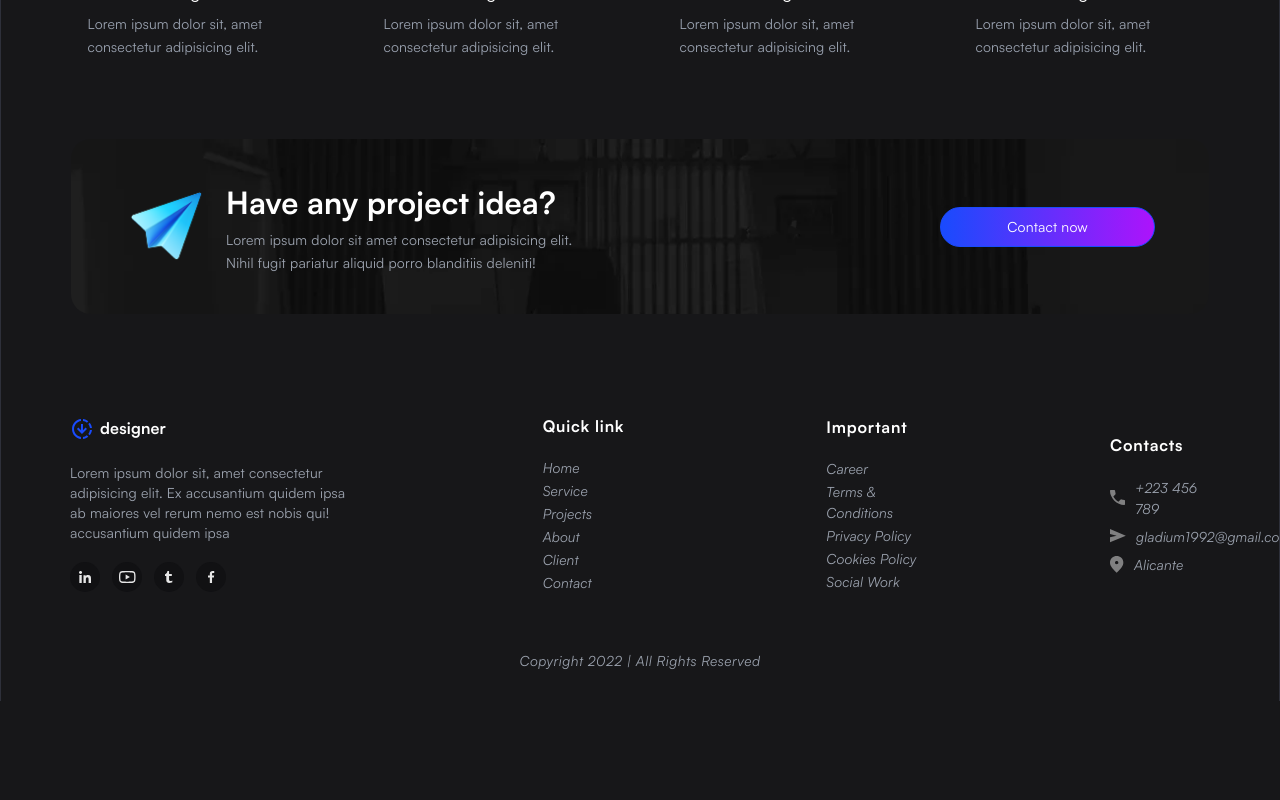
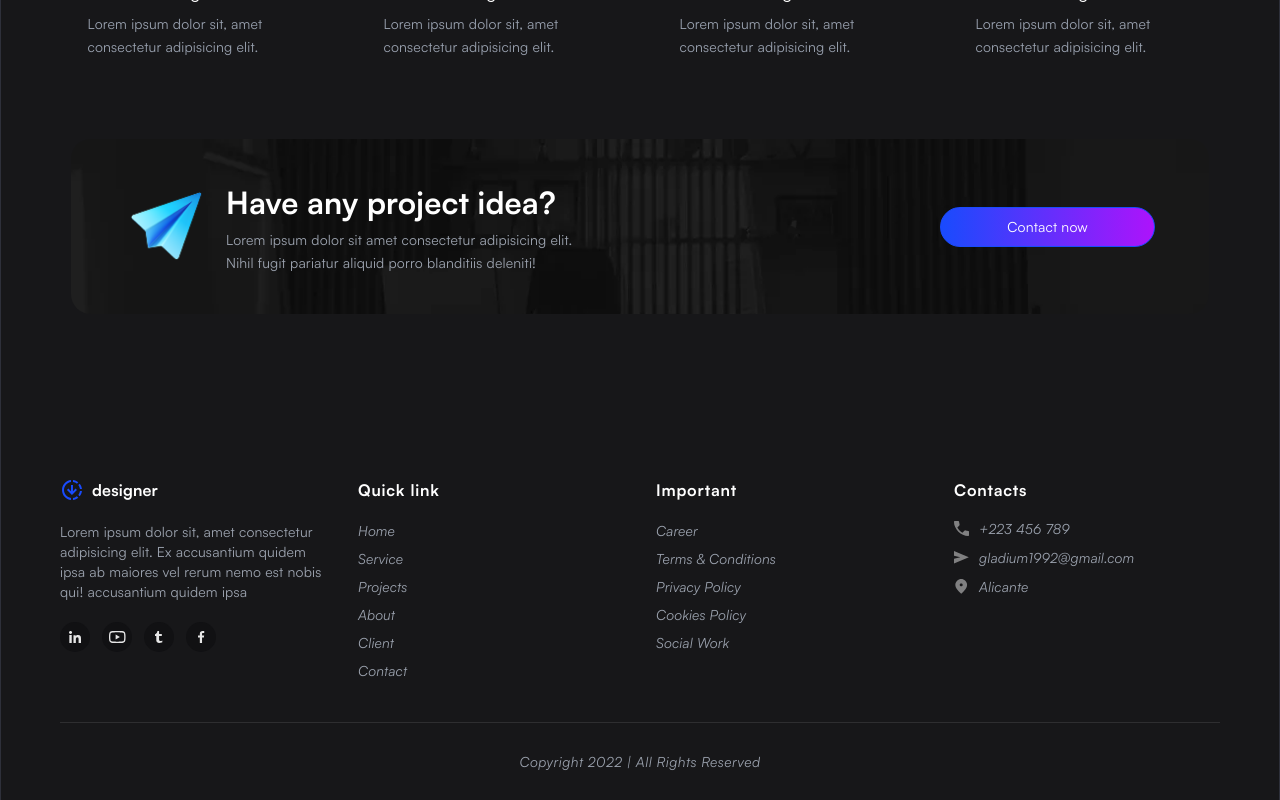
Before and after one commit to BobMar1ey/Project-list, a React (Vite) app: page / in a window 1280 px wide. Shown: the part 5244-6044 px from the top of the page. Before the commit the page ends 5945 px from the top, so only its background shows below. Built offline with nearby package versions, Linux system fonts and the light colour scheme.

Commit message:
Make the Footer responsive with a wrapping grid layout.
Co-authored-by: Cursor <cursoragent@cursor.com>

```diff
--- a/src/components/Footer/Footer.css
+++ /dev/null
@@ -1,8 +0,0 @@
-.footer__logo::before{
-    content: url(../../images//Footer/logo.svg);
-    position: absolute;
-    width: 24px;
-    height: 24px;
-    left: 0px;
-    top: 1px;
-}
--- a/src/components/Footer/Footer.jsx
+++ b/src/components/Footer/Footer.jsx
@@ -1,3 +1,4 @@
+import logo from "../../images/Footer/logo.svg";
 import instagram from "../../images/Footer/in.svg";
 import facebook from "../../images/Footer/f.svg";
 import youtube from "../../images/Footer/y.svg";
@@ -5,119 +6,147 @@ import twitter from "../../images/Footer/t.svg";
 import call from "../../images/Footer/call.svg";
 import send from "../../images/Footer/send.svg";
 import location from "../../images/Footer/location.svg";
-import "./Footer.css";
+
+const QUICK_LINKS = [
+  { href: "#home", label: "Home" },
+  { href: "#services", label: "Service" },
+  { href: "#portfolios", label: "Projects" },
+  { href: "#about", label: "About" },
+  { href: "#client", label: "Client" },
+  { href: "#contact", label: "Contact" },
+];
+
+const IMPORTANT_LINKS = [
+  { href: "#", label: "Career" },
+  { href: "#", label: "Terms & Conditions" },
+  { href: "#", label: "Privacy Policy" },
+  { href: "#", label: "Cookies Policy" },
+  { href: "#", label: "Social Work" },
+];
+
+const SOCIALS = [
+  { href: "https://instagram.com", src: instagram, label: "Instagram" },
+  { href: "https://youtube.com", src: youtube, label: "YouTube" },
+  { href: "https://x.com", src: twitter, label: "X" },
+  { href: "https://facebook.com", src: facebook, label: "Facebook" },
+];
 
 export default function Footer() {
   return (
-    <footer id="contact" className="footer flex w-full scroll-mt-[108px] justify-center">
-      <div className="container w-full max-w-[1180px] px-[20px]">
-        <div className="flex items-center justify-between  mb-[27px] flex-wrap flex-col md:flex-row gap-[20px] ">
-          <div className="max-w-[289px] text-start">
-            <h2 className=" pl-[30px] text-white text-[16px] font-bold footer__logo relative mb-[23px] inline-block">
+    <footer
+      id="contact"
+      className="flex w-full scroll-mt-[108px] justify-center px-5 pt-12 sm:px-8 md:pt-16"
+    >
+      <div className="w-full max-w-[1160px]">
+        <div className="grid grid-cols-1 gap-10 text-start sm:grid-cols-2 lg:grid-cols-4 lg:gap-8">
+          <div className="lg:max-w-[289px]">
+            <a
+              href="#home"
+              className="mb-5 inline-flex items-center gap-2 text-[16px] font-bold text-white"
+            >
+              <img src={logo} alt="" className="h-6 w-6" />
               designer
-            </h2>
-            <p className="text-[14px] mb-[19px] leading-[20px]">
+            </a>
+            <p className="mb-5 max-w-[320px] text-[14px] leading-5">
               Lorem ipsum dolor sit, amet consectetur adipisicing elit. Ex
               accusantium quidem ipsa ab maiores vel rerum nemo est nobis qui!
               accusantium quidem ipsa
             </p>
-            <div className="flex gap-[12px]">
-              <a
-                className="bg-[#111113] w-[30px] h-[30px] flex items-center justify-center rounded-[50%]"
-                href=""
-              >
-                <img className="h-[12px]" src={instagram} alt="" />
-              </a>
-              <a
-                className="bg-[#111113] w-[30px] h-[30px] flex items-center justify-center rounded-[50%]"
-                href=""
-              >
-                <img className="" src={youtube} alt="" />
-              </a>
-              <a
-                className="bg-[#111113] w-[30px] h-[30px] flex items-center justify-center rounded-[50%]"
-                href=""
-              >
-                <img className="" src={twitter} alt="" />
-              </a>
-              <a
-                className="bg-[#111113] w-[30px] h-[30px] flex items-center justify-center rounded-[50%]"
-                href=""
-              >
-                <img className="" src={facebook} alt="" />
-              </a>
+            <div className="flex gap-3">
+              {SOCIALS.map((social) => (
+                <a
+                  key={social.label}
+                  className="flex h-[30px] w-[30px] items-center justify-center rounded-full bg-[#111113] transition-colors duration-300 hover:bg-white/10"
+                  href={social.href}
+                  target="_blank"
+                  rel="noopener noreferrer"
+                  aria-label={social.label}
+                >
+                  <img src={social.src} alt="" />
+                </a>
+              ))}
             </div>
           </div>
-          <div className="flex flex-col gap-[5px] text-start max-w-[250px] w-full md:w-[100px]">
-            <span className="mb-[14px] font-bold text-[16px] tracking-wider text-white">
+
+          <nav aria-label="Quick links">
+            <h3 className="mb-4 text-[16px] font-bold tracking-wider text-white">
               Quick link
-            </span>
-            <ul className="flex flex-col text-start gap-[2px]">
-              <li className="hover:text-white duration-500 ease-in-out text-[14px] italic">
-                <a href="">Home</a>
+            </h3>
+            <ul className="flex flex-col gap-1">
+              {QUICK_LINKS.map((link) => (
+                <li key={link.href}>
+                  <a
+                    className="text-[14px] italic transition-colors duration-300 hover:text-white"
+                    href={link.href}
+                  >
+                    {link.label}
+                  </a>
+                </li>
+              ))}
+            </ul>
+          </nav>
+
+          <nav aria-label="Important links">
+            <h3 className="mb-4 text-[16px] font-bold tracking-wider text-white">
+              Important
+            </h3>
+            <ul className="flex flex-col gap-1">
+              {IMPORTANT_LINKS.map((link) => (
+                <li key={link.label}>
+                  <a
+                    className="text-[14px] italic transition-colors duration-300 hover:text-white"
+                    href={link.href}
+                  >
+                    {link.label}
+                  </a>
+                </li>
+              ))}
+            </ul>
+          </nav>
+
+          <div>
+            <h3 className="mb-4 text-[16px] font-bold tracking-wider text-white">
+              Contacts
+            </h3>
+            <ul className="flex flex-col gap-2">
+              <li>
+                <a
+                  className="flex items-center gap-2.5 text-[14px] italic transition-colors duration-300 hover:text-white"
+                  href="tel:+223456789"
+                >
+                  <img src={call} alt="" className="h-[15px] w-[15px] shrink-0" />
+                  +223 456 789
+                </a>
               </li>
-              <li className="hover:text-white duration-500 ease-in-out text-[14px] italic">
-                <a href="">Service</a>
+              <li>
+                <a
+                  className="flex min-w-0 items-center gap-2.5 text-[14px] italic transition-colors duration-300 hover:text-white"
+                  href="mailto:gladium1992@gmail.com"
+                >
+                  <img src={send} alt="" className="h-[15px] w-[15px] shrink-0" />
+                  <span className="break-all">gladium1992@gmail.com</span>
+                </a>
               </li>
-              <li className="hover:text-white duration-500 ease-in-out text-[14px] italic">
-                <a href="">Projects</a>
-              </li>
-              <li className="hover:text-white duration-500 ease-in-out text-[14px] italic">
-                <a href="">About</a>
-              </li>
-              <li className="hover:text-white duration-500 ease-in-out text-[14px] italic">
-                <a href="">Client</a>
-              </li>
-              <li className="hover:text-white duration-500 ease-in-out text-[14px] italic">
-                <a href="">Contact</a>
-              </li>
-            </ul>
-          </div>
-          <div className="flex flex-col text-start gap-[5px] max-w-[250px] w-full md:w-[100px]">
-            <span className="mb-[14px] font-bold text-[16px] tracking-wider text-white">
-              Important
-            </span>
-            <ul className="flex flex-col gap-[2px]">
-              <li className="hover:text-white duration-500 ease-in-out text-[14px] italic">
-                <a href="">Career</a>
-              </li>
-              <li className="hover:text-white duration-500 ease-in-out text-[14px] italic">
-                <a href="">Terms & Conditions</a>
-              </li>
-              <li className="hover:text-white duration-500 ease-in-out text-[14px] italic">
-                <a href="">Privacy Policy</a>
-              </li>
-              <li className="hover:text-white duration-500 ease-in-out text-[14px] italic">
-                <a href="">Cookies Policy</a>
-              </li>
-              <li className="hover:text-white duration-500 ease-in-out text-[14px] italic">
-                <a href="">Social Work</a>
-              </li>
-            </ul>
-          </div>
-          <div className="text-start max-w-[250px] w-full md:w-[100px]" >
-            <span className="inline-block mb-[20px] font-bold text-[16px] tracking-wider  text-white">
-              Contacts
-            </span>
-            <ul className="flex flex-col  gap-[7px]">
-              <li className="flex items-center gap-[10px]">
-                <img src={call} alt="" />
-                <span className="text-[14px] italic">+223 456 789</span>
-              </li>
-              <li className="flex items-center gap-[10px]">
-                <img src={send} alt="" />
-                <span className="text-[14px] italic">
-                  gladium1992@gmail.com
-                </span>
-              </li>
-              <li className="flex items-center gap-[10px]">
-                <img src={location} alt="" />
-                <span className="text-[14px] italic">Alicante</span>
+              <li>
+                <a
+                  className="flex items-center gap-2.5 text-[14px] italic transition-colors duration-300 hover:text-white"
+                  href="https://maps.google.com/?q=Alicante"
+                  target="_blank"
+                  rel="noopener noreferrer"
+                >
+                  <img
+                    src={location}
+                    alt=""
+                    className="h-[15px] w-[15px] shrink-0"
+                  />
+                  Alicante
+                </a>
               </li>
             </ul>
           </div>
         </div>
-        <div className="py-[30px] text-[14px] italic tracking-[0.5px] text-center">
+
+        <div className="mt-10 border-t border-white/10 py-7 text-center text-[14px] italic tracking-[0.5px]">
           <span>Copyright 2022 | All Rights Reserved</span>
         </div>
       </div>
```
